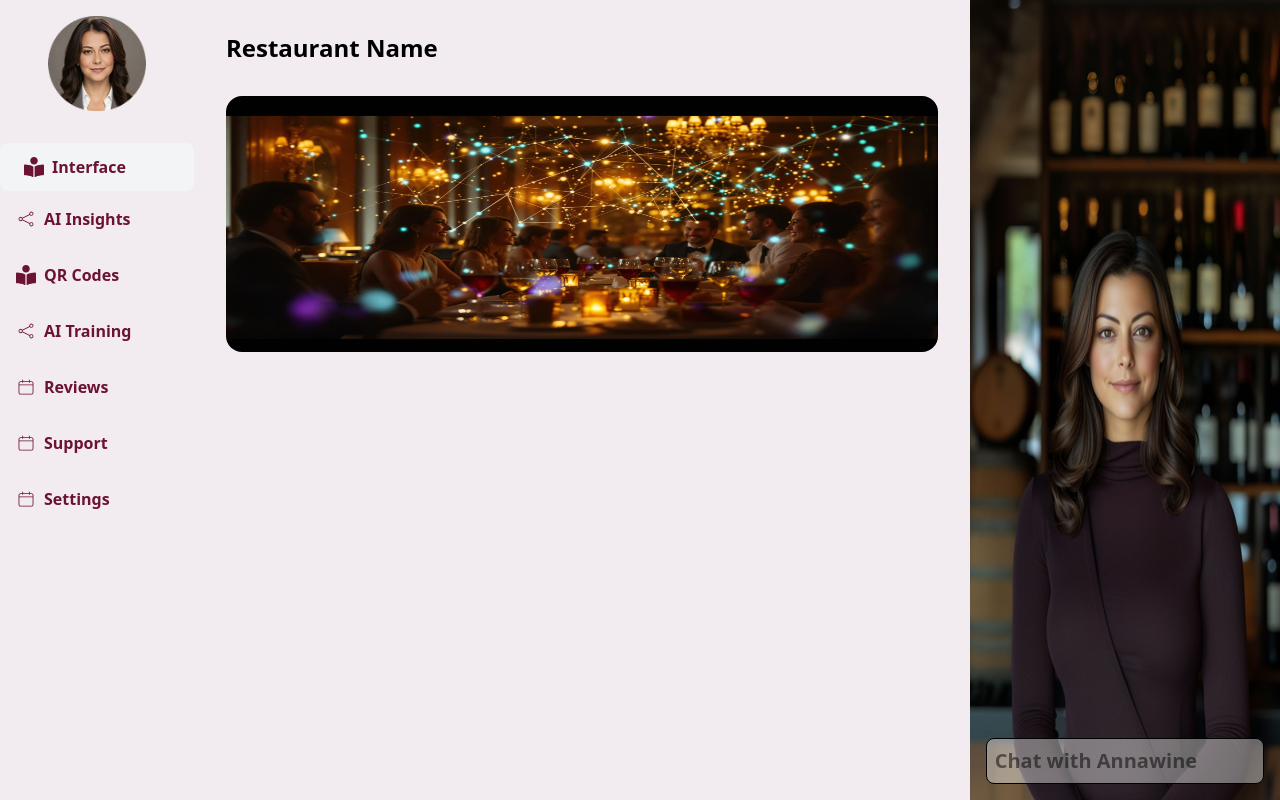
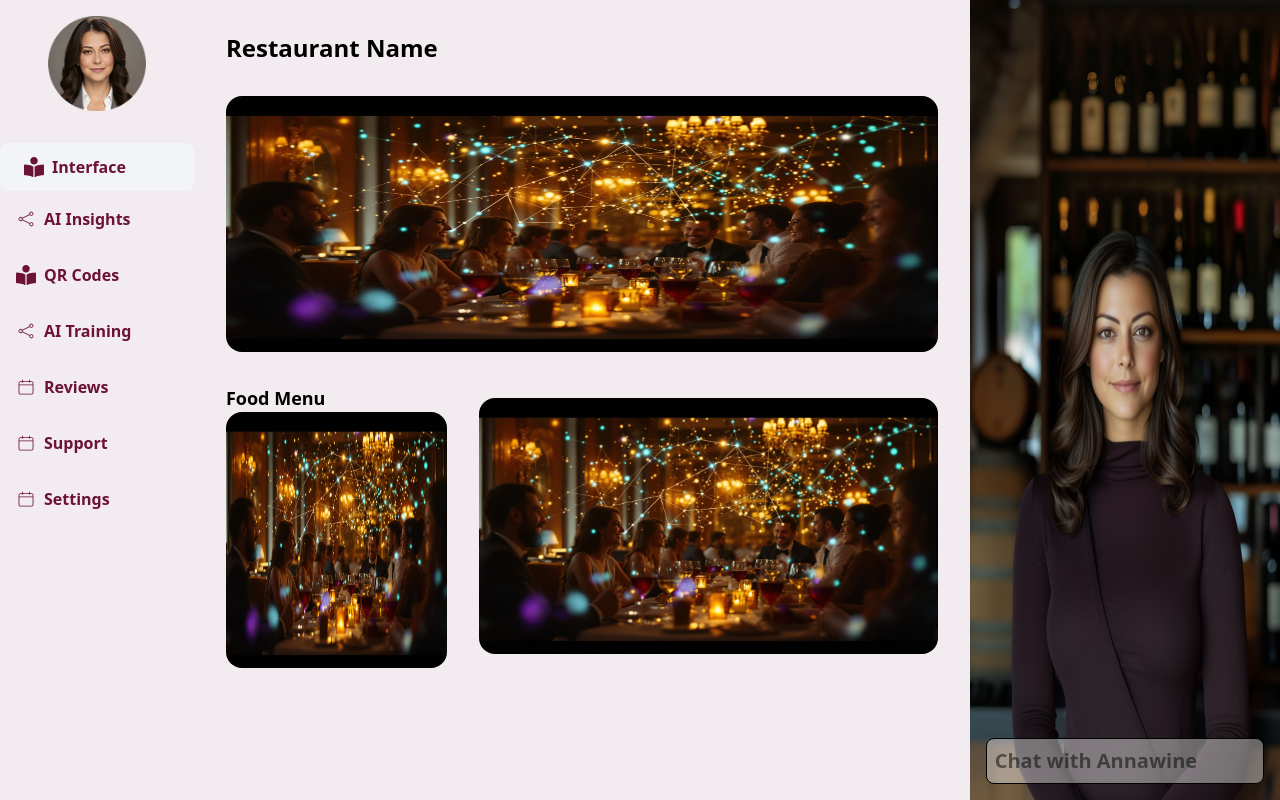
Before and after one commit to PeaceOloruntoba/nikita, a React (Vite) app: page /interface in a window 1280 px wide. Built offline with nearby package versions, Linux system fonts and the light colour scheme; no server answers.

Commit message:
Update Interface.jsx

```diff
--- a/src/pages/Interface.jsx
+++ b/src/pages/Interface.jsx
@@ -6,6 +6,13 @@ export default function Interface() {
     <div className="flex flex-col w-full items-center justify-center gap-8 p-8">
       <span className="w-full text-2xl font-semibold">Restaurant Name</span>
       <img src={restaurant} alt="" className="w-full rounded-2xl h-64" />
+      <div className="flex items-center justify-center gap-8">
+        <div className="flex flex-col">
+          <span className="w-full text-lg font-semibold">Food Menu</span>
+          <img src={restaurant} alt="" className="w-fit rounded-2xl h-64" />
+        </div>
+        <img src={restaurant} alt="" className="w-fit rounded-2xl h-64" />
+      </div>
     </div>
   );
 }
```
